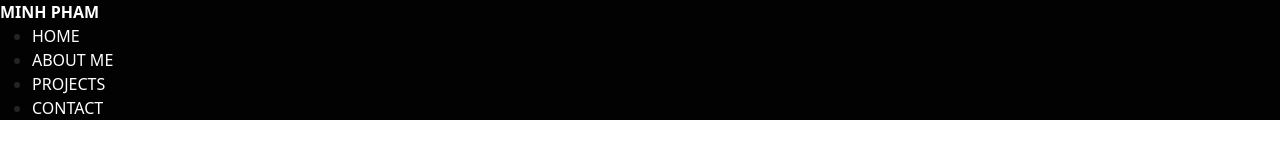
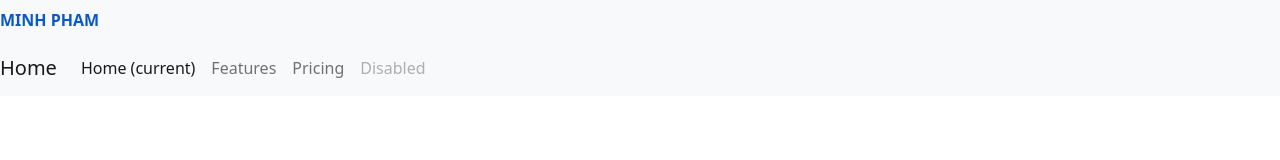
Before and after one commit to phamduyanminh/phamduyanminh.github.io, a plain HTML site: page index.html in a window 1280 px wide. Drawn offline with nearby package versions, Linux system fonts and the light colour scheme.

Commit message:
Refactor Nav Bar
Implement BS4 for Nav Bar

```diff
--- a/css/style.css
+++ b/css/style.css
@@ -2,15 +2,10 @@ body{
     margin: 0;
     padding: 0;
     border: 0;
+    text-decoration: none;
 }
 
-#header{
+.header-a-name{
     text-transform: uppercase;
     text-decoration: none;
-    background-color: #020202;
 }
-
-#header_name, .header_nav_tags{
-    text-decoration: none;
-    color: #FFFFFF;
-}
--- a/index.html
+++ b/index.html
@@ -19,27 +19,27 @@
 
 <body>
     <!--Header-->
-    <header id="header" class="header_class">
-        <a href="https://phamduyanminh.github.io/" id="header_name">
+    <header id="header">
+        <a class="header-a-name navbar navbar-light bg-light" href="https://phamduyanminh.github.io/">
             <strong>Minh Pham</strong>
         </a>
-        <nav class="header_nav">
-            <ul class="header_nav_ul">
-                <li class="header_nav_li">
-                    <a class="header_nav_tags" href="#home">Home</a>
-                </li>
-                <li>
-                    <a class="header_nav_tags" href="#about_me">About Me</a>
-                </li>
-                <li>
-                    <a class="header_nav_tags" href="#projects">Projects</a>
-                </li>
-                <li>
-                    <a class="header_nav_tags" href="#contact">Contact</a>
-                </li>
-            </ul>
-        </nav>
+
+        <nav class="navbar navbar-expand-lg navbar-light bg-light">
+            <a class="navbar-brand">Home</a>
+            <button class="navbar-toggler" type="button" data-toggle="collapse" data-target="#navbarNavAltMarkup" aria-controls="navbarNavAltMarkup" aria-expanded="false" aria-label="Toggle navigation">
+              <span class="navbar-toggler-icon"></span>
+            </button>
+            <div class="collapse navbar-collapse" id="navbarNavAltMarkup">
+              <div class="navbar-nav">
+                <a class="nav-item nav-link active" href="#">Home <span class="sr-only">(current)</span></a>
+                <a class="nav-item nav-link" href="#">Features</a>
+                <a class="nav-item nav-link" href="#">Pricing</a>
+                <a class="nav-item nav-link disabled" href="#">Disabled</a>
+              </div>
+            </div>
+          </nav>
     </header>
+    <!--Header Ends Here-->
 
 </body>
 </html>
```
